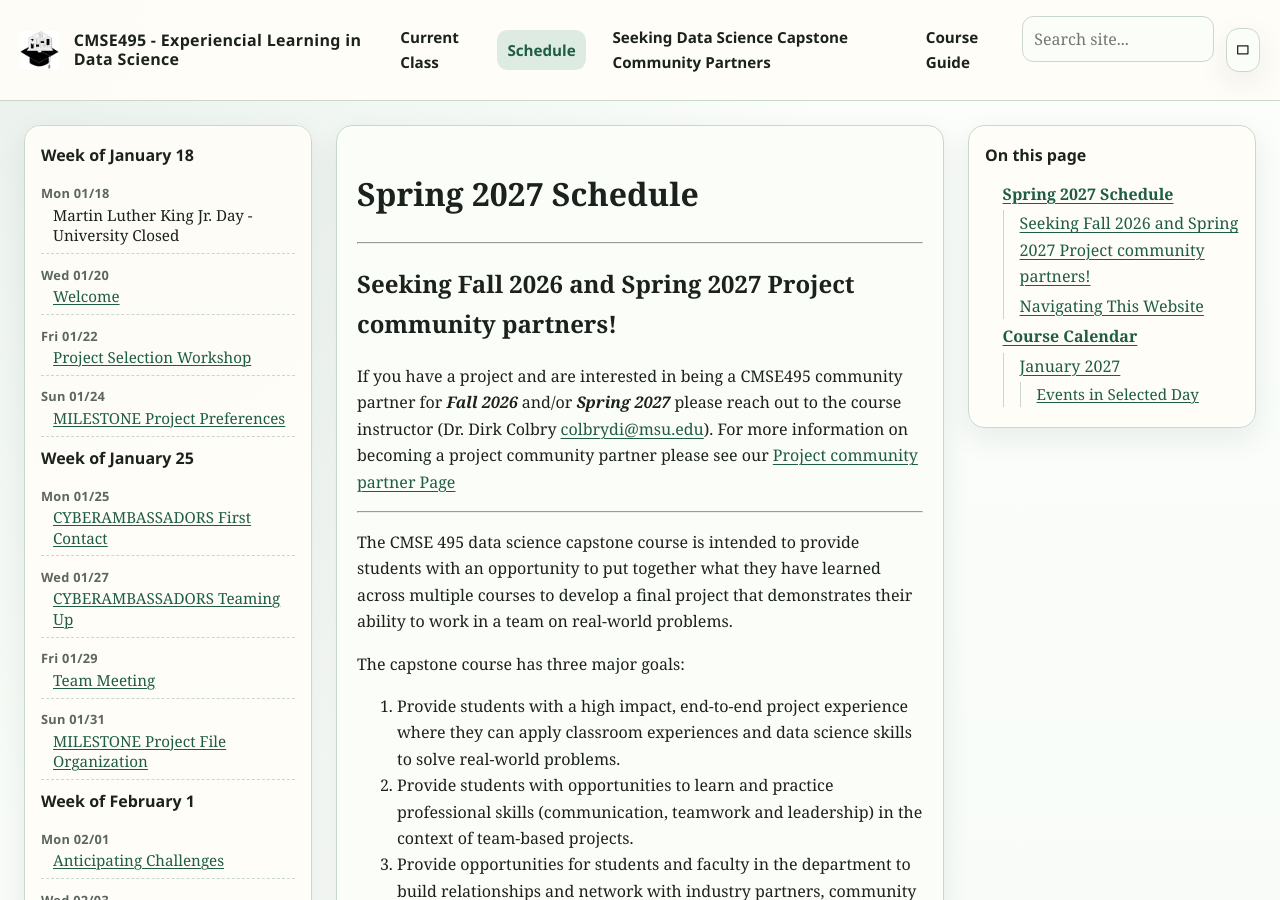
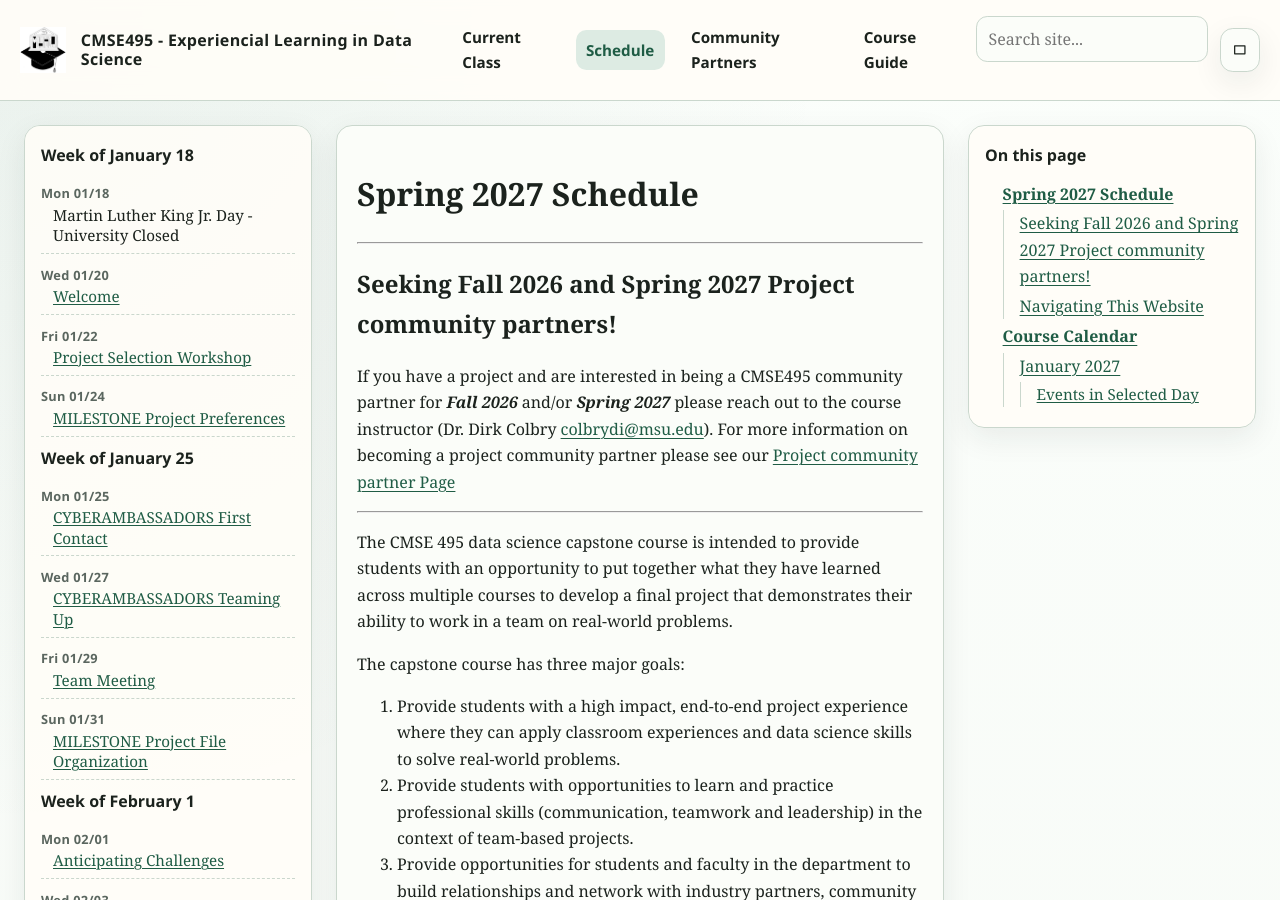
Before and after one commit to msu-cmse-courses/cmse495-SS27, a Jekyll site: the page built from index.md, in a window 1280 px wide and 900 px high. Built offline with Jekyll 4.4.1, drawn with Linux system fonts in a browser that asks for light colours; our own code applies the rules of GitHub Pages for plain Markdown files.

Commit message:
Fixing title menu

```diff
--- a/Seeking-Community_Partners.md
+++ b/Seeking-Community_Partners.md
@@ -1,13 +1,11 @@
 ---
 layout: basic
-title: "Seeking Data Science Capstone Community Partners"
+title: "Community Partners"
 left_image: /assets/img/MSU.png
 left_image_alt: Michigan State University logo
 ---
 
-# Community Partners
-
-## Seeking Data Science Capstone Community Partners
+# Seeking Data Science Capstone Community Partners
 
 Department of Computational Mathematics, Science, and Engineering
 Michigan State University
```
